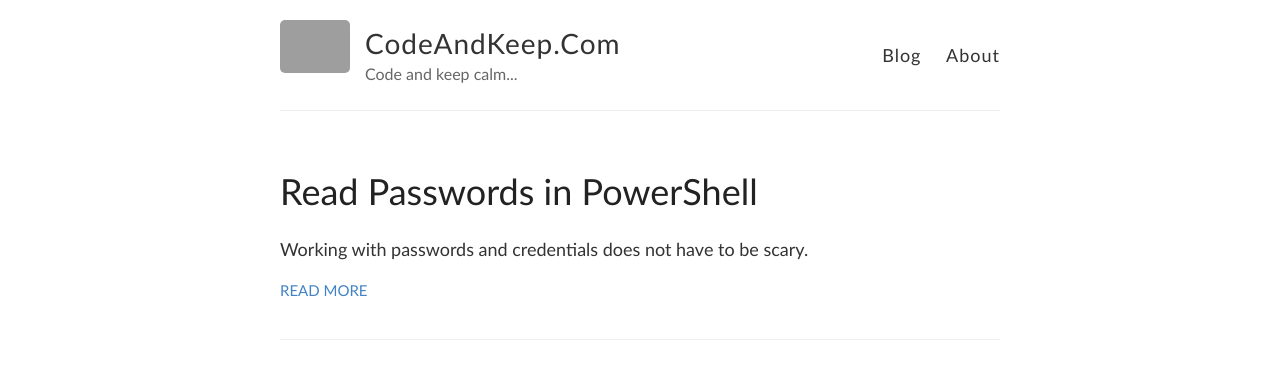
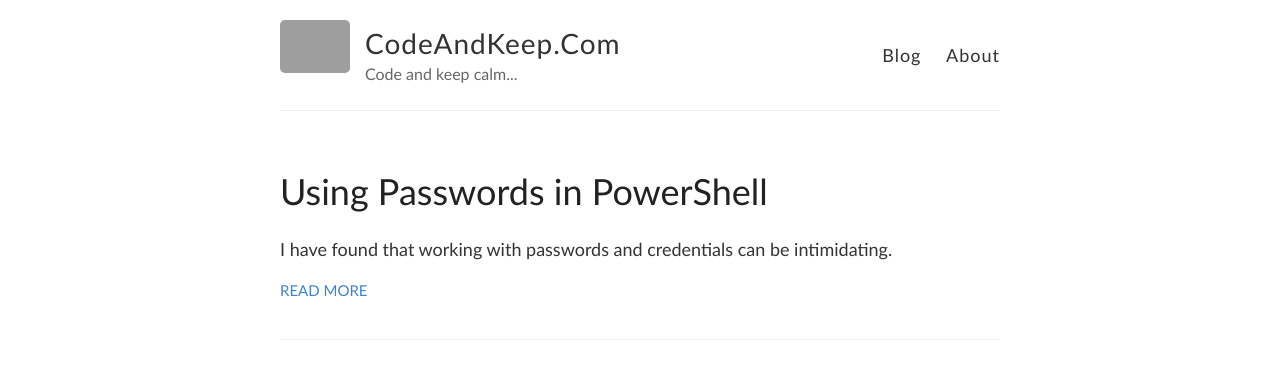
Before and after one commit to briansworth/dev, a Jekyll site: the page built from index.html, in a window 1280 px wide. Shown: the top 368 px of the page. Built offline with Jekyll 4.4.1, drawn with Linux system fonts in a browser that asks for light colours; some of the changed lines change nothing that is shown; grey boxes are pictures that could not be loaded.

Commit message:
Added prod 'Password' post to dev pages site

````diff
--- a/_posts/2017-4-23-Powershell-Read-Password.md
+++ b/_posts/2017-4-23-Powershell-Read-Password.md
@@ -1,15 +1,18 @@
 ---
 layout: post
-title: Read Passwords in PowerShell
+title: Using Passwords in PowerShell
 ---
 
-Working with passwords and credentials does not have to be scary.
+I have found that working with passwords and credentials can be intimidating.
 
-I will discuss some useful tricks when working with passwords and credentials.
-### Credential
+In my explorations in PowerShell, I have learned to enjoy working with these data types.  I have found understanding them to be very interesting and incredibly useful.
+Here are some tricks I have developed and come accross in my travels.
+
+### PSCredentials
 ----
 <br>
 PowerShell has made it incredibly easy and secure to specify and use credentials with the Get-Credential command.
+When you need to specify alternate credentials this is the way to go.
 ```powershell
 $credential=Get-Credential
 ```
@@ -18,7 +21,7 @@
 <br>
 The `Get-Credential` cmdlet returns a PSCredential object.
 
-You may not know this but there is a method for this object type that will allow you to the stored password as plain text.
+You may not know this but there is a method for this object type that will allow you to extract the stored password as plain text.
 
 ```powershell
 $credential=Get-Credential
@@ -29,7 +32,7 @@
 
 ![_config.yml]({{ site.baseurl }}/images/getNetworkCredentials.PNG)
 
-If you need to quickly validate your credentials, this would be quite useful.
+If you need to quickly validate your credentials, this would be useful.
 <br>
 
 You can build a PSCredential object without using the `Get-Credential` cmdlet like so:
@@ -37,7 +40,7 @@
 $pass=ConvertTo-SecureString 'P@ssw0rd1' -AsPlainText -Force
 $cred=New-Object -TypeName PSCredential -ArgumentList @('codeAndKeep\Administrator',$pass)
 ```
-Not a great way to do it in terms of security, but in a dev environment, this can be handy when automating tasks.
+Not a great way to do it in terms of security, but in a dev environment this can be handy when automating tasks.
 
 <br>
 ### Working with Passwords
@@ -45,8 +48,8 @@
 Sometimes, there is no need to use a full PSCredential object, and all you need is a password.
 
 Generally, when specifying a password in PowerShell, the parameters only accept secure strings (this is a good thing).
-This can however get to be tedious always having to convert your password into that data type.
-Here are the most common ways of making secure strings in PowerShell.
+This can get to be tedious having to convert your password into that data type, but it is a necessary step for security.
+Here are the 2 most common ways of making secure strings in PowerShell.
 ```powershell
 $secure=Read-Host -AsSecureString -Prompt "Password"
 # or
@@ -54,7 +57,8 @@
 ```
 There are pros and cons to both methods.
 <br>
-**Read-Host approach:**
+**Read-Host approach**
+
 Pros:
 1. Easy to remember
 2. Password is never in command history as clear text
@@ -63,33 +67,38 @@
 1. Requires user input when run
 2. Cannot validate if there was a typo
 <br>
-**ConvertTo-SecureString approach:**
+
+**ConvertTo-SecureString approach**
+
 Pros:
-1. Can be used a script without user input
+1. Can be used in a script without user input
 2. Easily validate if typed correctly
+
 Cons:
 1. Password is in clear text in command history
 
 <br>
-In the ActiveDirectory world, you can reset a user's password in a one-liner (as long use you have the AD cmdlets available).
+In the ActiveDirectory world, you can reset a user's password in a one-liner (as long you have the AD cmdlets available).
 ```powershell
 Set-ADAccountPassword -Identity user -Reset -NewPassword (Read-Host -AsSecureString -Prompt "Password")
 ```
+<br>
 
-#### Read-Password
+### Function time!
 ----
 
 I am a fan of the Read-Host method of capturing passwords because it is more secure than converting from plain text.
-I'm also a fan of not mistyping passwords and accidentally locking myself out of accounts.
+On the other hand, I'm also a fan of not mistyping passwords and accidentally locking myself out of accounts.
 
-So here's a nice way of getting out clear text from a secure string.
+If only there were a way to accomplish both password validation, AND not have the password stored as clear text.
 ```powershell
 $secure=Read-Host -AsSecureString -Prompt Password
 $bstr=[Runtime.InteropServices.Marshal]::SecureStringToBSTR($secure)
 $plain=[Runtime.InteropServices.Marshal]::PtrToStringAuto($bstr)
 Write-Output $plain
 ```
-Now we can use this to prompt for a password twice, and validate that they match exactly.
+With this handy set of commands we can have our cake and eat it too, as they say.
+We can use this to prompt for a password twice, then validate that they match exactly before continuing.
 
 ```powershell
 $pass=Read-Host -Prompt 'Enter a Password' `
@@ -109,15 +118,14 @@
 }
 ```
 
-Now to make this into a function.
+Now to make this into a function we can do something like this:
 
 ```powershell
 function Read-Password {
-  [Security.SecureString]$pass=Read-Host -Prompt 'Enter a Password' `
+  $pass=Read-Host -Prompt 'Enter a Password' `
     -AsSecureString
-  [Security.SecureString]$pass2=Read-Host -Prompt 'Re-type Password' `
+  $pass2=Read-Host -Prompt 'Re-type Password' `
     -AsSecureString
-  Write-Host ''
   $bstr=[Runtime.InteropServices.Marshal]::SecureStringToBSTR($pass)
   $plain=[Runtime.InteropServices.Marshal]::PtrToStringAuto($bstr)
   [Runtime.InteropServices.Marshal]::ZeroFreeBSTR($bstr)
@@ -159,6 +167,15 @@
 ```
 <br>
 This is pretty rudimentary.  It has some basic password requirements hard coded into it (it would be nice to make them parameters in the future).
+These hardcoded restrictions should work with most default password policies.  Some environments might be more strict.
+
+The password requirements are as follows:
+1. 8 characters in length or longer (less than 127 characters)
+2. Must contain a capital letter
+3. Must contain a lowercase letter
+4. Must contain a number or special character
+
+If any of these conditions isn't met, an error will be written to the screen and the message will indicate all conditions that were not met (including if they do not match).
 
 <br>
 Hopefully you find this to be a useful tool to keep in your inventory.
````
